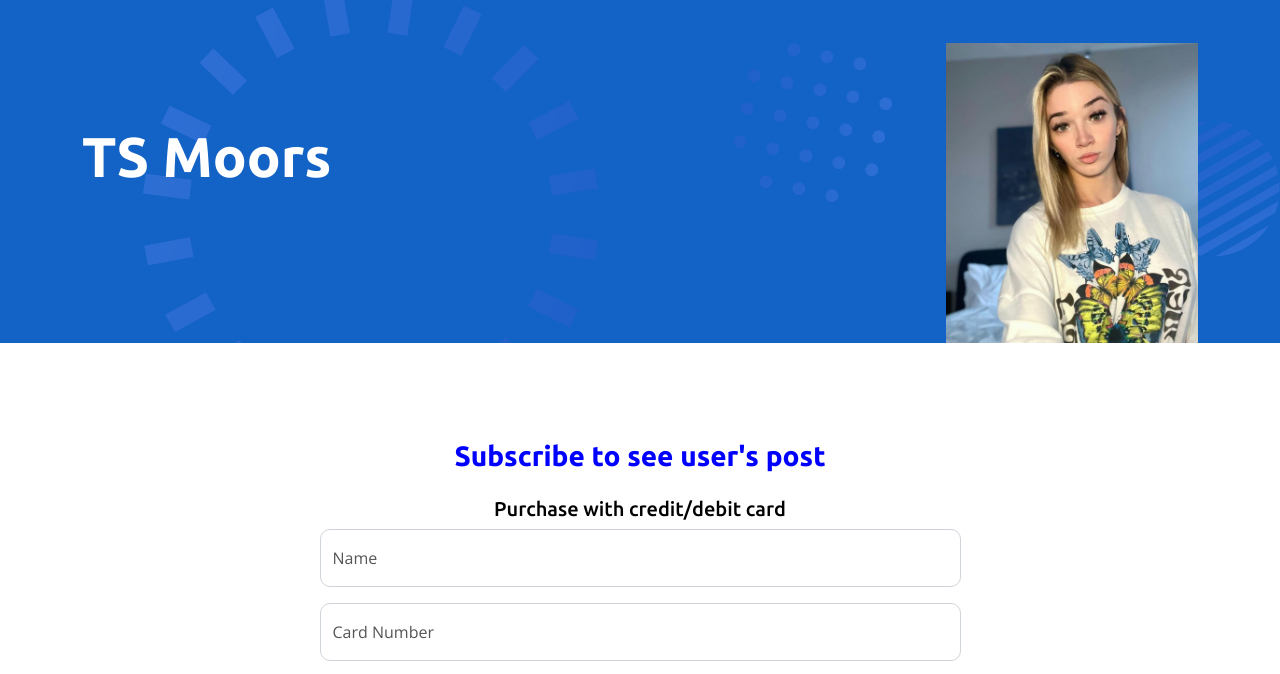
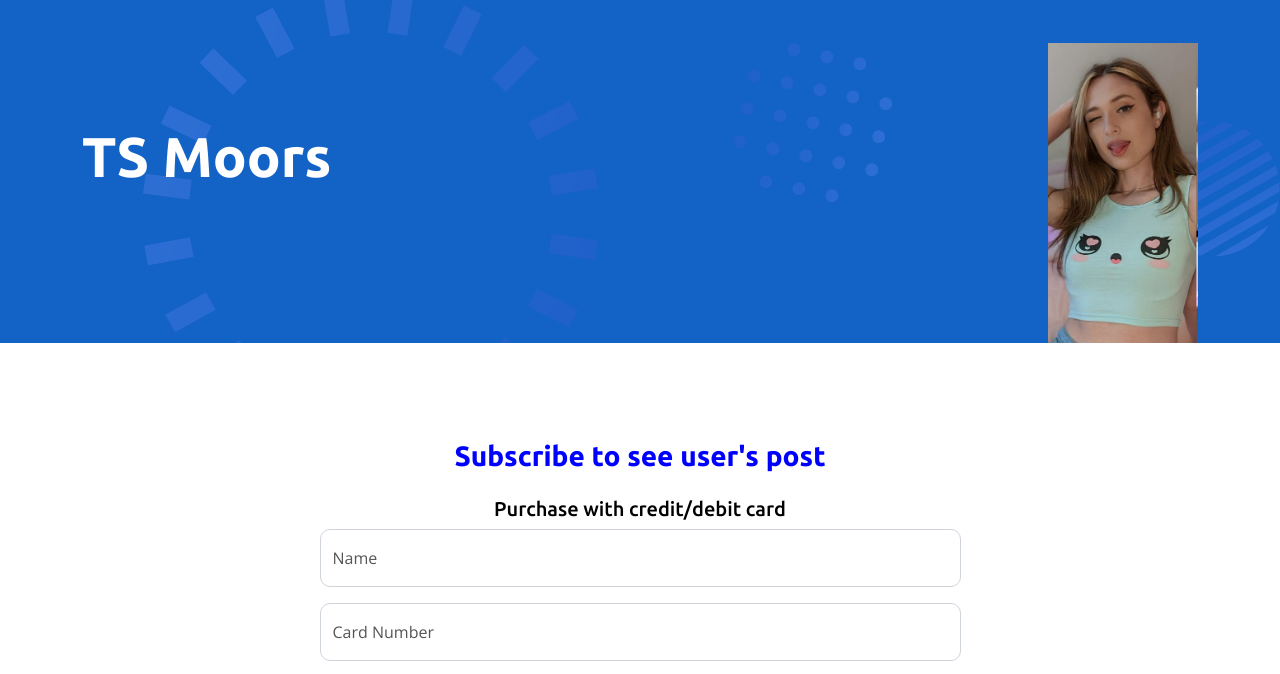
Before and after one commit to AndyBuck21/onlyfan, a plain HTML site: page index.html in a window 1280 px wide. Shown: the part 101-775 px from the top of the page. Drawn offline with nearby package versions, Linux system fonts and the light colour scheme.

Commit message:
Update index.html

```diff
--- a/index.html
+++ b/index.html
@@ -70,7 +70,7 @@
 
                 </div>
                 <div class="col-lg-6 align-self-end text-center text-lg-end">
-                    <img class="img-fluid" src="img/b.jpg" alt="" style="max-height: 300px;">
+                    <img class="img-fluid" src="img/mic.jpg" alt="" style="max-height: 300px;">
                 </div>
             </div>
         </div>
```
